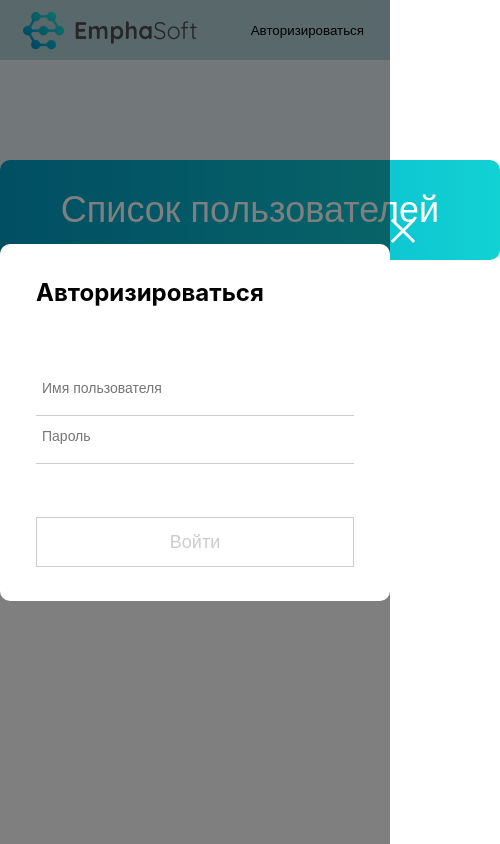
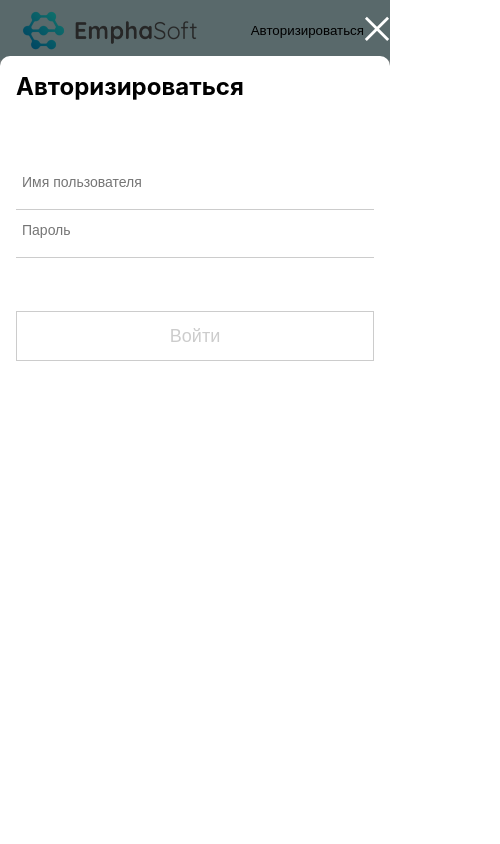
Before and after one commit to jackSquirrel/emphasoft-testing, a React (Create React App) app: page / in a window 390 px wide. Both pictures are taken after a click on the button "Авторизироваться". Shown: the whole page, 500 px wide, since content can reach past the window. Built offline with nearby package versions, Linux system fonts and the light colour scheme.

Commit message:
adaptation

```diff
--- a/src/blocks/popup/__close/popup__close.css
+++ b/src/blocks/popup/__close/popup__close.css
@@ -5,3 +5,10 @@
     right: -26px;
     cursor: pointer;
   }
+
+@media screen and (max-width: 550px) {
+  .popup__close {
+    top: -40px;
+    right: 0px;
+  }
+}
--- a/src/blocks/popup/__content/popup__content.css
+++ b/src/blocks/popup/__content/popup__content.css
@@ -7,3 +7,13 @@
     box-sizing: border-box;
     padding: 34px 36px;
   }
+
+@media screen and (max-width: 550px) {
+  .popup__content {
+    width: 100%;
+    height: calc(100% - 56px);
+    border-bottom-left-radius: 0;
+    border-bottom-right-radius: 0;
+    padding: 16px;
+  }
+}
--- a/src/blocks/popup/__input/popup__input.css
+++ b/src/blocks/popup/__input/popup__input.css
@@ -8,4 +8,9 @@
     box-sizing: border-box;
     padding: 5px 6px 13px;
     margin-bottom: 0;
+    outline: none;
   }
+
+  .popup__input:focus {
+    border-bottom: 1px solid rgba(0, 0, 0, 1);
+  }
--- a/src/blocks/popup/popup.css
+++ b/src/blocks/popup/popup.css
@@ -18,3 +18,9 @@
     align-items: center;
     justify-content: center;
 }
+
+@media screen and (max-width: 550px) {
+    .popup {
+      align-items: flex-end;
+    }
+  }
--- a/src/blocks/users/__button/users__button.css
+++ b/src/blocks/users/__button/users__button.css
@@ -9,3 +9,13 @@
     font-size: 36px;
     margin: 100px auto 25px;
 }
+
+@media screen and (max-width: 550px) {
+    .users__button {
+      margin: 25px auto 18px;
+      max-width: 300px;
+      height: 60px;
+      font-size: 22px;
+      line-height: 36px;
+    }
+  }
--- a/src/blocks/users/__item/users__item.css
+++ b/src/blocks/users/__item/users__item.css
@@ -3,4 +3,5 @@
     list-style: none;
     line-height: 25px;
     text-align: center;
+    word-wrap: break-word;
 }
--- a/src/blocks/users/__list/users__list.css
+++ b/src/blocks/users/__list/users__list.css
@@ -1,4 +1,11 @@
 .users__list {
     width: 500px;
     margin: 0 auto 50px;
+    padding: 0;
 }
+
+@media screen and (max-width: 550px) {
+    .users__list {
+        width: 100%;
+    }
+  }
--- a/src/blocks/users/__search-button/users__search-button.css
+++ b/src/blocks/users/__search-button/users__search-button.css
@@ -10,3 +10,10 @@
     background: linear-gradient(90deg, #029EC7 0%, #12D2D4 100%);
     color: #fff;
 }
+
+@media screen and (max-width: 550px) {
+    .users__search-button {
+      position: static;
+      width: 150px;
+    }
+  }
--- a/src/blocks/users/__search-field/users__search-field.css
+++ b/src/blocks/users/__search-field/users__search-field.css
@@ -2,3 +2,11 @@
     margin: 0 auto 25px;
     position: relative;
 }
+
+@media screen and (max-width: 550px) {
+    .users__search-field {
+      display: flex;
+      flex-direction: column;
+      align-items: center;
+    }
+  }
--- a/src/blocks/users/__search/users__search.css
+++ b/src/blocks/users/__search/users__search.css
@@ -7,4 +7,12 @@
     border-radius: 10px;
     background-color: #fff;
     border: none;
+    box-sizing: border-box;
 }
+
+@media screen and (max-width: 550px) {
+    .users__search {
+      width: 300px;
+      margin: 20px auto 5px;
+    }
+  }
--- a/src/components/Popup/PopupSignIn.js
+++ b/src/components/Popup/PopupSignIn.js
@@ -35,6 +35,7 @@ class PopupSignIn extends React.Component {
        this.setState((state)=>{return {...state, isFormValid: state.isPasswordValid && state.isUsernameValid}})
     }
 
+    // Авторизация пользователя
     _signIn(event) {
         event.preventDefault();
         this._signInCallback(this._username.value, this._password.value)
```
